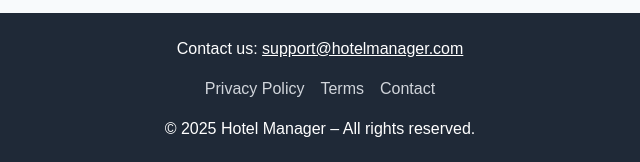
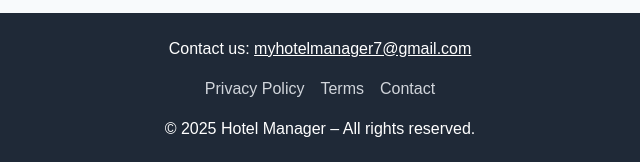
Before and after one commit to nadjihb07/hotel-manager, a plain HTML site: page index.html in a window 1280 px wide. Shown: the part 3047-3209 px from the top of the page, 320-960 px from the left. Drawn offline with nearby package versions, Linux system fonts and the light colour scheme.

Commit message:
Update index.html

```diff
--- a/index.html
+++ b/index.html
@@ -429,7 +429,7 @@
 
     <!-- Footer -->
     <footer id="contact" class="bg-gray-800 text-white p-6 text-center">
-        <p class="mb-4">Contact us: <a href="mailto:support@hotelmanager.com" class="underline">support@hotelmanager.com</a></p>
+        <p class="mb-4">Contact us: <a href="mailto:myhotelmanager7@gmail.com" class="underline">myhotelmanager7@gmail.com</a></p>
         <div class="flex justify-center space-x-4 mb-4">
             <a href="#privacy" class="text-gray-300 hover:text-white">Privacy Policy</a>
             <a href="#terms" class="text-gray-300 hover:text-white">Terms</a>
```
